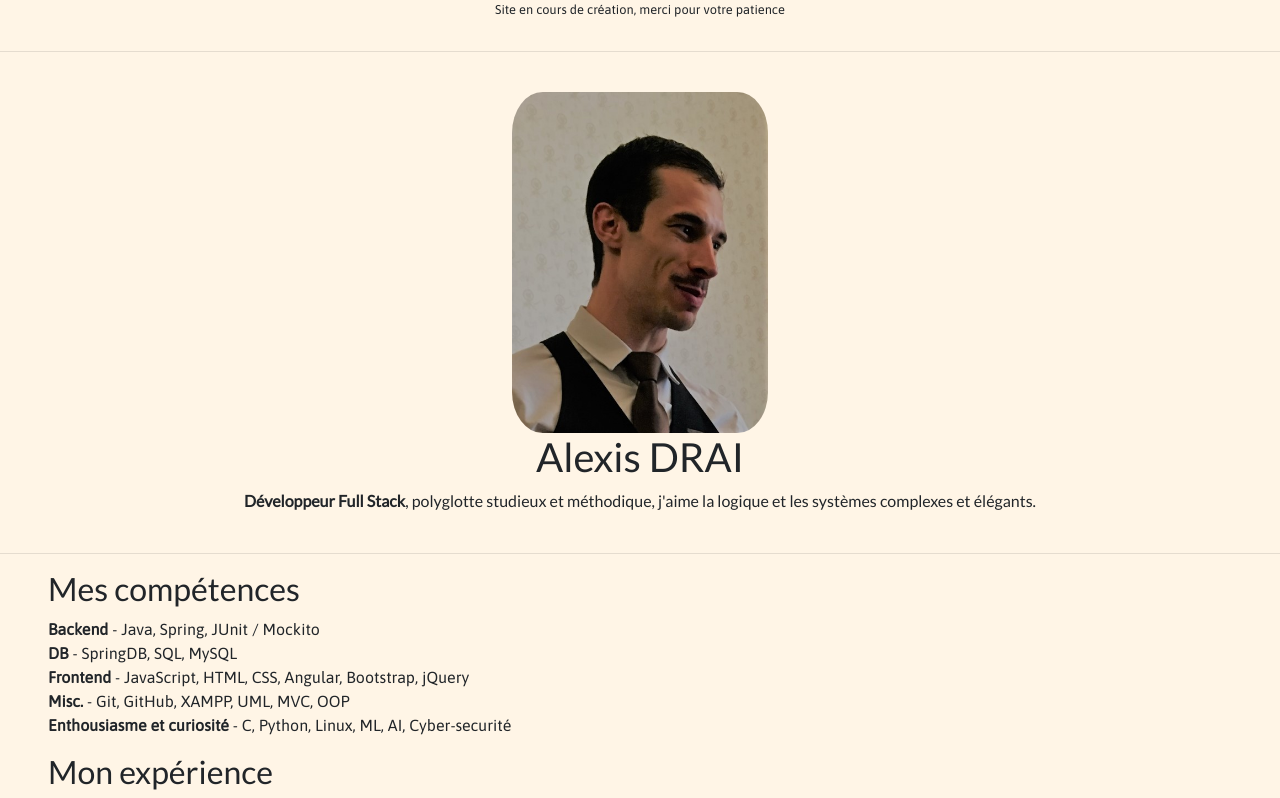
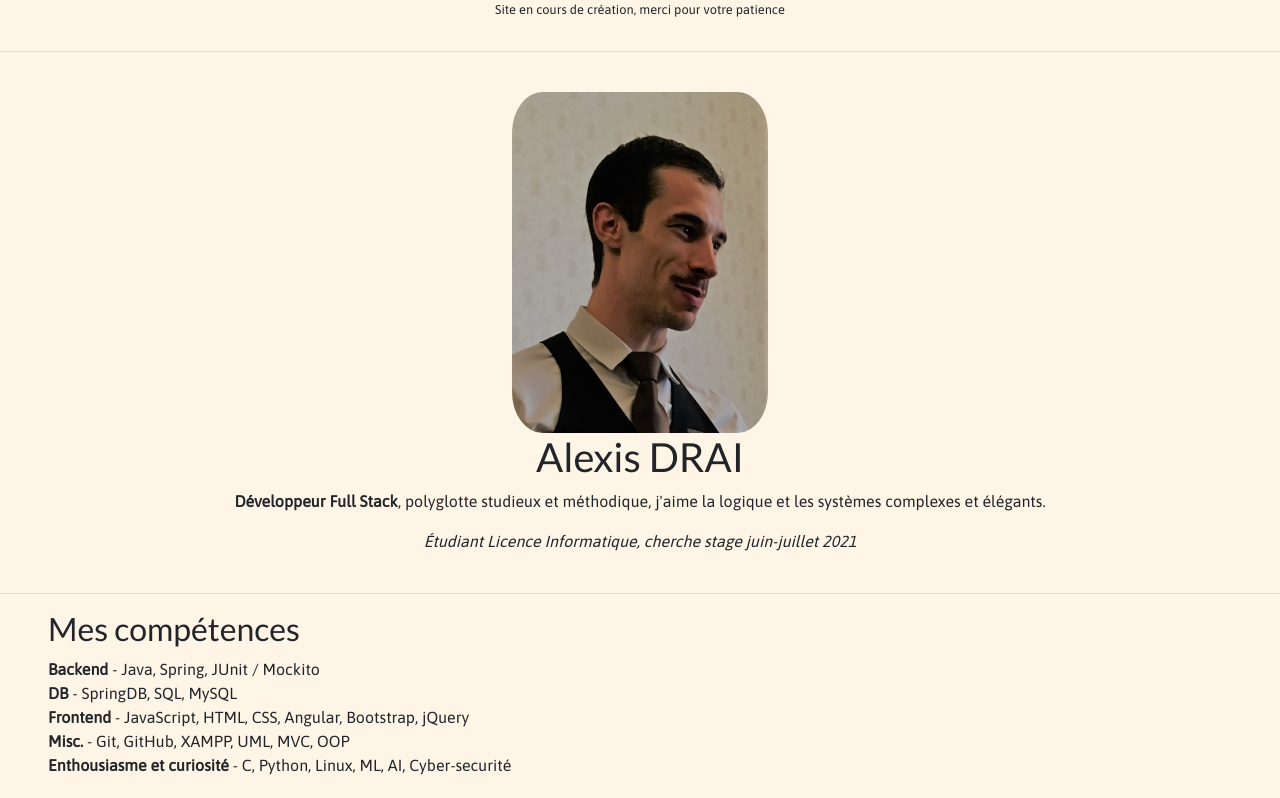
Before and after one commit to draialexis/alexisdrai, an Angular app: page / in a window 1280 px wide. Shown: the top 798 px of the page. Built offline with nearby package versions, Linux system fonts and the light colour scheme.

Commit message:
Add seeking, swap education for experience

```diff
--- a/src/app/app.component.html
+++ b/src/app/app.component.html
@@ -5,8 +5,8 @@
 <main>
   <article>
     <app-skills></app-skills>
+    <app-education></app-education>
     <app-work-experience></app-work-experience>
-    <app-education></app-education>
   </article>
 </main>
 <hr>
--- a/src/app/components/page-structure/header/header.component.html
+++ b/src/app/components/page-structure/header/header.component.html
@@ -2,5 +2,6 @@
   <img src="assets/dev-java-alexis-drai.jpg"
        alt="une photo de l'auteur">
   <h1>{{title}}</h1>
-  <strong>{{position}}</strong>{{blurb}}
+  <p><strong>{{position}}</strong>{{blurb}}</p>
+  <p><em>{{seeking}}</em></p>
 </header>
--- a/src/app/components/page-structure/header/header.component.ts
+++ b/src/app/components/page-structure/header/header.component.ts
@@ -9,6 +9,7 @@ export class HeaderComponent implements OnInit {
   title = 'Alexis DRAI';
   blurb = ', polyglotte studieux et méthodique, j\'aime la logique et les systèmes complexes et élégants.';
   position = 'Développeur Full Stack';
+  seeking = 'Étudiant Licence Informatique, cherche stage juin-juillet 2021';
 
   constructor() {
   }
```
